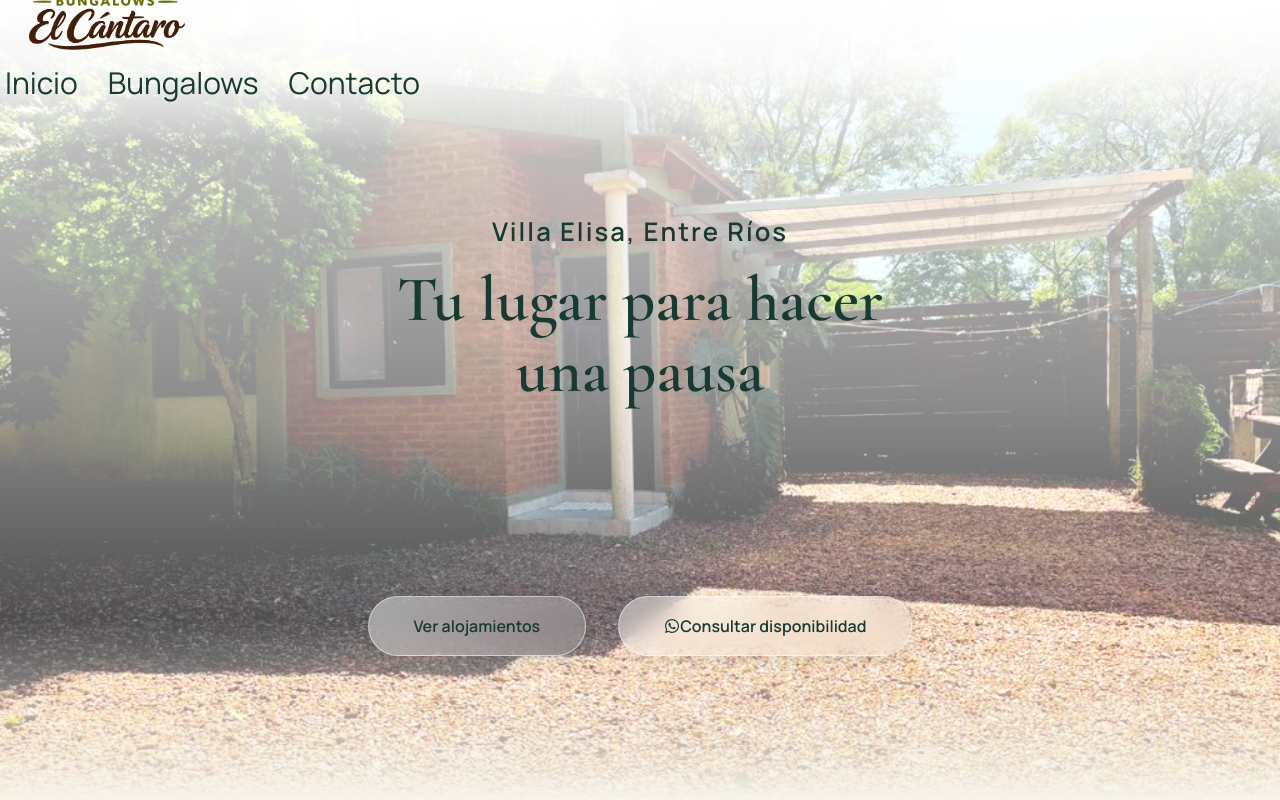
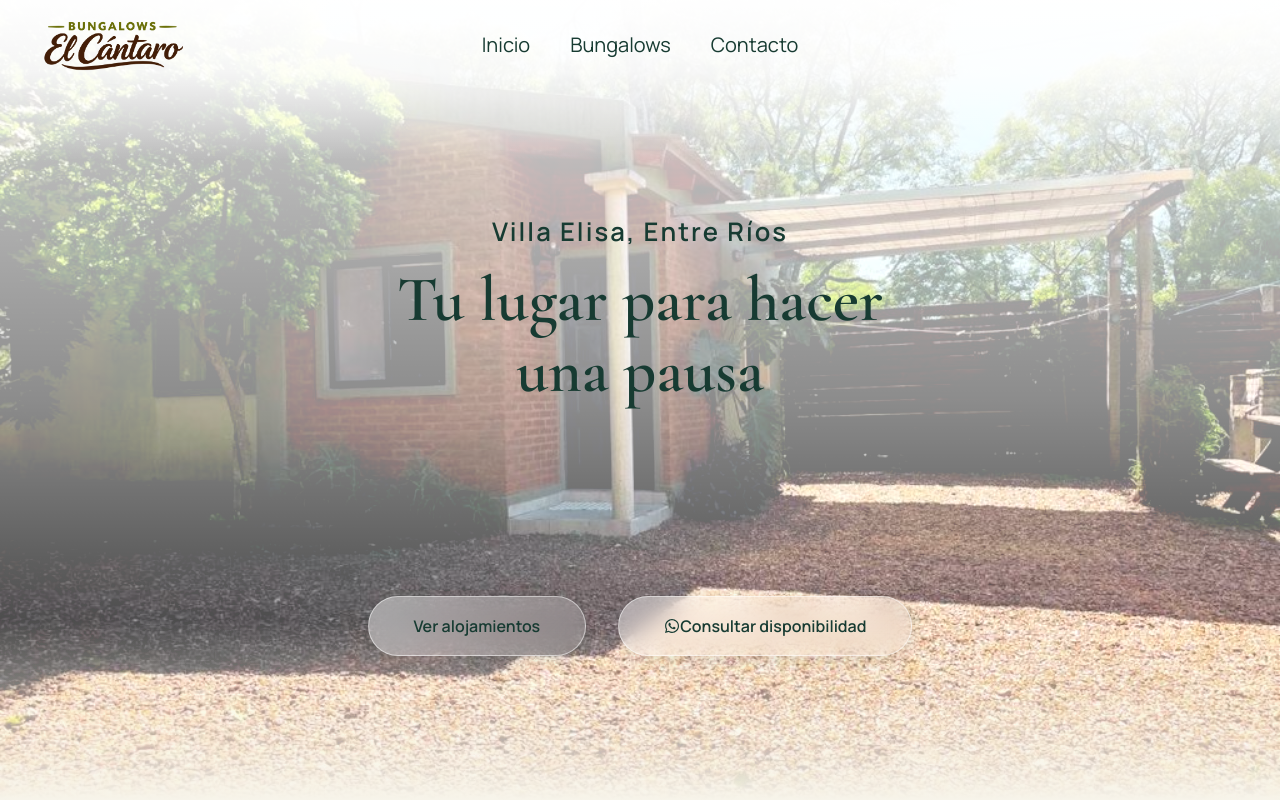
Before and after one commit to TomiZ72/bungalows-elcantaro, a React (Vite) app: page / in a window 1280 px wide. Shown: the top 800 px of the page. Built offline with nearby package versions, Linux system fonts and the light colour scheme.

Commit message:
update:version 0.0.2

```diff
--- a/src/components/Footer.jsx
+++ b/src/components/Footer.jsx
@@ -11,7 +11,7 @@ const Footer = () => {
                     <div className="footer-brand">
                         <Link to="/" className="footer-logo">
                             El Cántaro
-                            <span>Bungalows · Villa Elisa</span>
+                            <span>Bungalows</span>
                         </Link>
 
                         <p>
@@ -19,31 +19,6 @@ const Footer = () => {
                             de Villa Elisa a tu ritmo.
                         </p>
                     </div>
-
-                    <nav
-                        className="footer-nav"
-                        aria-label="Navegación del pie de página"
-                    >
-
-
-                        <ul>
-                            <li>
-                                <Link to="/">Inicio</Link>
-                            </li>
-
-                            <li>
-                                <Link to="/bungalows">
-                                    Bungalows
-                                </Link>
-                            </li>
-
-                            <li>
-                                <Link to="/contacto">
-                                    Contacto
-                                </Link>
-                            </li>
-                        </ul>
-                    </nav>
 
                     <div className="footer-contact">
                         <h2>Planificá tu estadía</h2>
--- a/src/styles/index.css
+++ b/src/styles/index.css
@@ -76,19 +76,19 @@ select {
 
 .site-header {
   position: absolute;
+  top: 0;
+  left: 0;
   z-index: 10;
-  display: flex;
-  align-items: center;
-  width: 100%;
-  height: 80px;
-  padding: 5px;
+
+  display: flex;
+  align-items: center;
+
+  width: 100%;
+  height: 90px;
+
   background: transparent;
   border: none;
   box-shadow: none;
-  padding-bottom: 0;
-
-  backdrop-filter: none;
-  -webkit-backdrop-filter: none;
 }
 
 .site-header::before {
@@ -108,170 +108,203 @@ select {
 .header-container {
   position: relative;
   z-index: 1;
+
+  display: grid;
+  grid-template-columns: 180px 1fr 180px;
+  align-items: center;
+
+  width: 100%;
+  max-width: 1400px;
+
+  margin: 0 auto;
+  padding: 0 2rem;
+  box-sizing: border-box;
 }
 
 .logo-container {
-  display: flex;
+  grid-column: 1;
+
+  display: flex;
+  align-items: center;
   justify-content: flex-start;
-  align-items: flex-start;
-  gap: 0.5rem;
-  font-size: 40px;
-}
-
-.header-logo {
-  display: flex;
-  justify-content: center;
-  align-items: center;
-  gap: 0.5rem;
-  font-size: 40px;
-  width: 180px;
-}
-
-.header-nav {
-  display: flex;
-  justify-content: center;
-  align-items: center;
-  gap: 30px;
-  font-size: 30px;
-}
-
-.header-nav a:hover {
-  color: var(--color-green-100);
 }
 
 .header-brand {
   display: flex;
-  flex-direction: column;
-  align-items: flex-start;
-  justify-content: center;
-  padding: 10px;
+  align-items: center;
+
+  padding: 0;
+
   text-decoration: none;
   color: var(--color-green-900);
 }
 
-.header-brand:hover {
-  color: var(--color-green-900);
+.header-logo {
+  display: block;
+
+  width: 160px;
+  height: auto;
+}
+
+.header-nav {
+  grid-column: 2;
+
+  display: flex;
+  justify-content: center;
+  align-items: center;
+
+  gap: 2.5rem;
+
+  font-size: 1.25rem;
 }
 
 .header-nav .header-link {
+  position: relative;
   text-decoration: none;
   color: var(--color-green-900);
+
+  transition: transform 0.2s ease;
+}
+
+.header-nav .header-link::after {
+  content: "";
+  position: absolute;
+
+  left: 50%;
+  bottom: -6px;
+
+  width: 0;
+  height: 2px;
+
+  background: var(--color-green-700);
+  border-radius: 999px;
+
+  transform: translateX(-50%);
+  transition: width 0.25s ease;
+}
+
+@media (hover: hover) and (pointer: fine) {
+  .header-nav .header-link:hover::after {
+    width: 100%;
+  }
 }
 
 @media (max-width: 600px) {
+  .site-header {
+    position: sticky;
+    top: 0;
+    left: 0;
+    z-index: 1000;
+
+    width: 100%;
+    height: 80px;
+  }
+
   .header-container {
     position: relative;
+    z-index: 1001;
 
     display: grid;
     grid-template-columns: auto 1fr;
     align-items: center;
-    gap: 1rem;
-
-    width: 100%;
+
+    width: 100%;
+    height: 100%;
+
+    padding: 0 1rem;
     box-sizing: border-box;
-    margin: 0;
-    padding: 0.75rem 1rem;
-  }
-
-  /* Logo a la derecha */
+  }
+
+  .menu-toggle {
+    grid-column: 1;
+    grid-row: 1;
+
+    display: grid;
+    place-items: center;
+
+    width: 44px;
+    height: 44px;
+    padding: 0;
+
+    background: rgba(247, 244, 234, 0.55);
+
+    backdrop-filter: blur(10px);
+    -webkit-backdrop-filter: blur(10px);
+
+    border: 1px solid rgba(202, 216, 206, 0.55);
+    border-radius: 10px;
+
+    color: var(--color-green-900);
+
+    font-size: 1.4rem;
+    cursor: pointer;
+  }
+
   .logo-container {
     grid-column: 2;
     grid-row: 1;
+
     justify-self: end;
-    min-width: 0;
-  }
-
-  .header-brand {
-    display: block;
+    align-self: center;
   }
 
   .header-logo {
     display: block;
-    width: 120px;
-    max-width: 100%;
+    width: 110px;
     height: auto;
   }
 
-  /* Botón a la izquierda */
-  .menu-toggle {
-    grid-column: 1;
-    grid-row: 1;
-
-    display: grid;
-    place-items: center;
-
-    width: 44px;
-    height: 44px;
-    padding: 0;
-
-    border: 1px solid var(--color-border);
-    border-radius: 10px;
-
-    background-color: var(--color-cream);
-    color: var(--color-green-900);
-
-    font: inherit;
-    font-size: 1.5rem;
-    cursor: pointer;
-  }
-
-  .menu-toggle:focus-visible {
-    outline: 2px solid var(--color-green-700);
-    outline-offset: 4px;
-  }
-
-  .site-header {
-    position: sticky;
-    top: 0;
-    z-index: 1000;
-  }
-
-  .header-container {
-    position: relative;
-    z-index: 1001;
-  }
-
-  /* Navegación cerrada */
-  /* Menú cerrado: desplazado hacia la izquierda */
   .header-nav {
+    position: fixed;
+
+    top: 80px;
+    left: 0;
+
+    z-index: 999;
+
     display: flex;
     flex-direction: column;
     align-items: stretch;
+
     gap: 0.25rem;
 
-    position: absolute;
-    top: 100%;
-    left: 0;
-    right: auto;
-    z-index: 1002;
-
-    width: min(280px, calc(100vw - 2rem));
+    width: 260px;
+    max-width: 80vw;
+
+    margin: 0;
+    padding: 0.75rem;
+
     box-sizing: border-box;
-    margin: 0;
-    padding: 1rem;
-
-    background-color: var(--color-cream);
-    border: 1px solid var(--color-border);
-    border-radius: 0 16px 16px 0;
-
-    box-shadow: 8px 12px 24px rgba(23, 59, 50, 0.15);
-
-    transform: translateX(-105%);
+
+    background: rgba(47, 103, 84, 0.18);
+
+    backdrop-filter: blur(10px);
+    -webkit-backdrop-filter: blur(10px);
+
+    border: 1px solid rgba(255, 255, 255, 0.2);
+    border-left: none;
+
+    border-radius: 0 18px 18px 0;
+
+    box-shadow: 8px 12px 24px rgba(23, 59, 50, 0.12);
+
+    transform: translateX(-100%);
     opacity: 0;
     visibility: hidden;
+
     pointer-events: none;
 
-    transition:
-      transform 0.4s ease,
-      opacity 0.4s ease,
-      visibility 0s linear 0.4s;
-  }
-
-  /* Menú abierto */
+    transition: transform 0.35s ease,
+      opacity 0.25s ease,
+      visibility 0s linear 0.35s;
+  }
+
   .header-nav.is-open {
     transform: translateX(0);
+
     opacity: 1;
     visibility: visible;
+
     pointer-events: auto;
 
     transition-delay: 0s;
@@ -279,28 +312,28 @@ select {
 
   .header-nav .header-link {
     display: block;
-    padding: 0.85rem 1rem;
+
+    width: 100%;
+
+    padding: 0.8rem 1rem;
+
+    box-sizing: border-box;
+
     border-radius: 8px;
 
     color: var(--color-green-900);
+
+    font-size: 1rem;
     text-align: left;
     text-decoration: none;
   }
 
+  .header-nav .header-link::after {
+    display: none;
+  }
 
   .header-nav .header-link.active {
-    background-color: var(--color-green-100);
-  }
-
-  .header-nav .header-link:focus-visible {
-    outline: 2px solid var(--color-green-700);
-    outline-offset: 2px;
-  }
-
-  @media (hover: hover) and (pointer: fine) {
-    .header-nav .header-link:hover {
-      background-color: var(--color-green-100);
-    }
+    background: var(--color-green-100)(232, 241, 232, 0.22);
   }
 }
 
@@ -994,8 +1027,8 @@ select {
   box-shadow: 0 8px 25px rgb(23 59 50 / 6%);
 
   transition:
-    transform 0.25s ease,
-    box-shadow 0.25s ease;
+    transform 0.3s ease,
+    box-shadow 0.3s ease;
 }
 
 /* Fotografía */
@@ -1123,6 +1156,12 @@ select {
   display: none;
 }
 
+@media (hover: hover) and (pointer: fine) {
+  .bungalow-card:hover {
+    transform: scale(1.03);
+    box-shadow: 0 12px 30px rgba(23, 59, 50, 0.15);
+  }
+
   @media (max-width: 600px) {
     .bungalows-section {
       padding: 3rem 1rem;
@@ -1165,6 +1204,7 @@ select {
 
       visibility: hidden;
       pointer-events: none;
+    }
   }
 
   /* Conserva la silueta de las tarjetas posteriores */
@@ -1765,8 +1805,7 @@ select {
   display: inline-flex;
   flex-direction: column;
   gap: 0.5rem;
-
-  color: #ffffff;
+  color: var(--color-white);
   font-size: 2rem;
   font-weight: 700;
   line-height: 1.2;
@@ -1778,6 +1817,7 @@ select {
   font-size: 0.8rem;
   font-weight: 500;
   letter-spacing: 0.08em;
+  justify-content: center;
 }
 
 .footer-brand p {
@@ -1799,33 +1839,6 @@ select {
   line-height: 1.4;
 }
 
-.footer-nav ul {
-  display: flex;
-  flex-direction: column;
-  align-items: flex-start;
-  gap: 0.25rem;
-
-  margin: 0;
-  padding: 0;
-  list-style: none;
-}
-
-.footer-nav a {
-  display: inline-flex;
-  align-items: center;
-  min-height: 44px;
-
-  color: var(--color-green-100, #e8f1e8);
-  font-size: 0.95rem;
-  text-decoration: none;
-}
-
-.footer-nav a:hover {
-  color: var(--color-sand, #d8c8a8);
-  text-decoration: underline;
-  text-underline-offset: 5px;
-}
-
 /* Consulta y ubicación */
 
 .footer-contact p {
@@ -1868,9 +1881,9 @@ select {
 }
 
 .footer-location {
-  display: block;
-  margin-top: 1.25rem;
-
+  display: flex;
+  margin-top: 2rem;
+  justify-content: center;
   color: var(--color-green-100, #e8f1e8);
   font-size: 0.8rem;
   line-height: 1.6;
```
Lines whose indentation alone changed are shown as unchanged.
